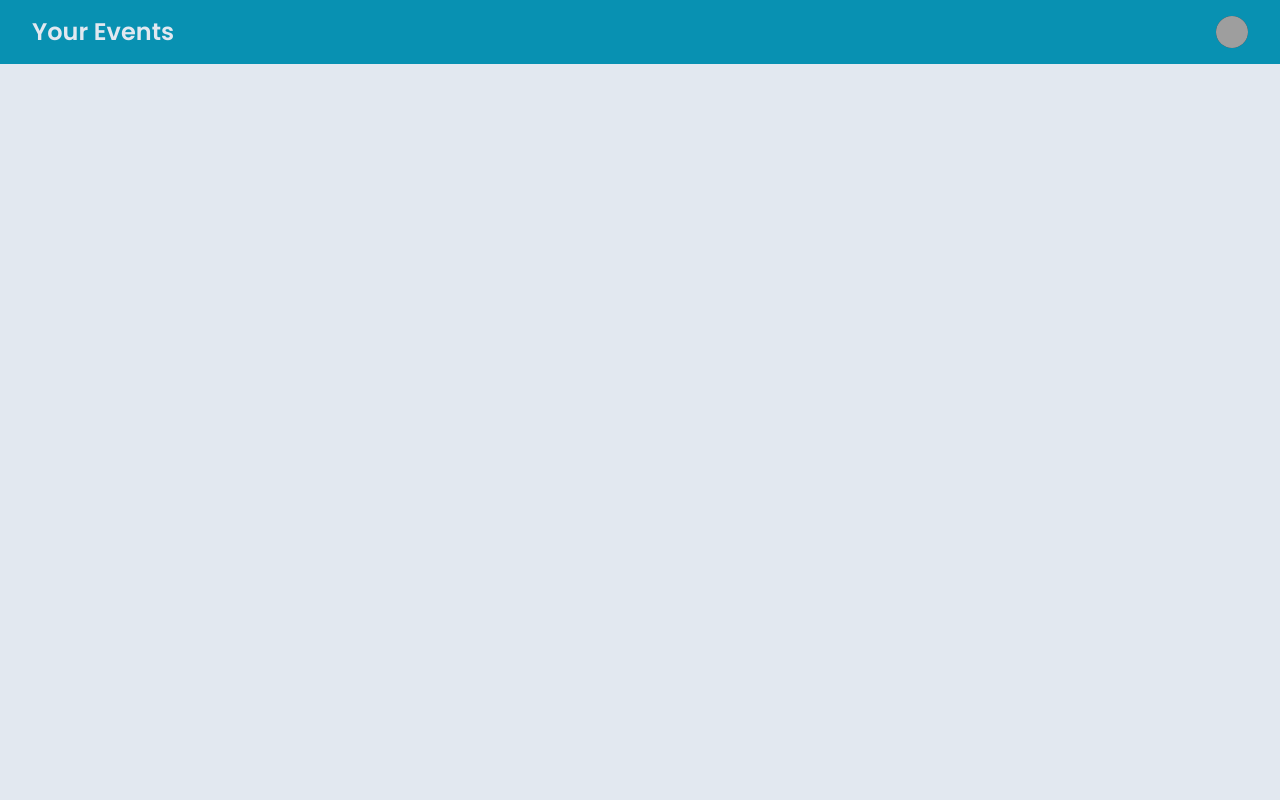
After one commit to Abdorithm/EventPlaza, a Flask app: template web_flask/templates/your_events.html in a window 1280 px wide. The commit adds this page. Run offline with Flask 3, Linux system fonts and the light colour scheme; the template is opened without the code that fills it, so the values that code supplies are empty; grey boxes are pictures that could not be loaded.

Commit message:
your events page

```diff
--- a/web_flask/routes.py
+++ b/web_flask/routes.py
@@ -19,7 +19,7 @@ def login():
     if form.validate_on_submit():
         if form.email.data == 'test@test.com' and form.password.data == 'passwd':
             flash('You are logged in!', 'success')
-            return redirect(url_for('dashboard'))
+            return redirect(url_for('events'))
         else:
             flash('Login unsuccessful, please check email and password', 'error')
     return render_template('log_in.html', form=form)
@@ -38,7 +38,7 @@ def signup():
 @app.route('/events', strict_slashes=False)
 def events():
     """ Renders the events' page """
-    return render_template('events.html')
+    return render_template('your_events.html')
 
 @app.route('/about', strict_slashes=False)
 def about():
--- a/web_flask/templates/landing.html
+++ b/web_flask/templates/landing.html
@@ -55,11 +55,6 @@
                 </a>
             </div>
             <div id="nav-container" class="flex items-center duration-200 nav-container-no gap-x-6">
-                <button class="nav-item hover:text-cyan-600 bg-transparent text-black py-1 px-3 rounded-full">
-                    <a href="{{ url_for('events') }}">
-                        Attend An Event
-                    </a>
-                </button>
                 <button class="nav-item hover:text-cyan-600 bg-transparent text-black py-1 px-3 rounded-full">
                     <a href="{{ url_for('login') }}">
                         Login For Organizers
--- a/web_flask/templates/log_in.html
+++ b/web_flask/templates/log_in.html
@@ -52,7 +52,9 @@
       <h2 class="mt-10 text-center text-2xl font-bold leading-9 tracking-tight text-slate-200">
         Log in to
         <span class="font-[Poppins] text-2xl" style="font-size: 600;font-style: italic;">
-          EventPlaza
+          <a href="{{ url_for ('landing') }}">
+            EventPlaza
+          </a>
         </span>
       </h2>
     </div>
--- a/web_flask/templates/sign_up.html
+++ b/web_flask/templates/sign_up.html
@@ -18,7 +18,9 @@
       <h2 class="mt-10 text-center text-2xl font-bold leading-9 tracking-tight text-slate-200">
         Sign up to
         <span class="font-[Poppins] text-2xl" style="font-size: 600;font-style: italic;">
-          EventPlaza
+          <a href="{{ url_for ('landing') }}">
+            EventPlaza
+          </a>
         </span>
       </h2>
     </div>
--- /dev/null
+++ b/web_flask/templates/your_events.html
@@ -0,0 +1,145 @@
+<!DOCTYPE html>
+<html lang="en">
+
+<head>
+    <meta charset="UTF-8">
+    <meta name="viewport" content="width=device-width, initial-scale=1.0">
+    <title>Dashboard</title>
+    <link rel="preconnect" href="https://fonts.googleapis.com">
+    <link rel="preconnect" href="https://fonts.gstatic.com" crossorigin>
+    <link href="https://fonts.googleapis.com/css2?family=Poppins:ital,wght@0,400;0,600;1,800&display=swap"
+        rel="stylesheet">
+    <link href="../static/styles/styles.css" rel="stylesheet">
+</head>
+
+<body class="font-[Poppins] bg-slate-200 h-screen">
+    {% with messages = get_flashed_messages(with_categories=true) %}
+    {% if messages %}
+    {% for category, message in messages %}
+    {% if category == "error" %}
+    <div id="flash-body" class="bg-fuchsia-600 text-slate-200 px-4 py-3 relative" role="alert">
+        <strong class="font-bold">
+            {{ message }}
+        </strong>
+        <span class="absolute top-0 bottom-0 right-0 px-4 py-3">
+            <svg id="close-flash" class="fill-current h-6 w-6 text-slate-200" role="button"
+                xmlns="http://www.w3.org/2000/svg" viewBox="0 0 20 20">
+                <title>Close</title>
+                <path
+                    d="M14.348 14.849a1.2 1.2 0 0 1-1.697 0L10 11.819l-2.651 3.029a1.2 1.2 0 1 1-1.697-1.697l2.758-3.15-2.759-3.152a1.2 1.2 0 1 1 1.697-1.697L10 8.183l2.651-3.031a1.2 1.2 0 1 1 1.697 1.697l-2.758 3.152 2.758 3.15a1.2 1.2 0 0 1 0 1.698z" />
+            </svg>
+        </span>
+    </div>
+    {% elif category == "success" %}
+    <div id="flash-body" class="bg-cyan-600 text-slate-200 px-4 py-3 relative" role="alert">
+        <strong class="font-bold">
+            {{ message }}
+        </strong>
+        <span class="absolute top-0 bottom-0 right-0 px-4 py-3">
+            <svg id="close-flash" class="fill-current h-6 w-6 text-slate-200" role="button"
+                xmlns="http://www.w3.org/2000/svg" viewBox="0 0 20 20">
+                <title>Close</title>
+                <path
+                    d="M14.348 14.849a1.2 1.2 0 0 1-1.697 0L10 11.819l-2.651 3.029a1.2 1.2 0 1 1-1.697-1.697l2.758-3.15-2.759-3.152a1.2 1.2 0 1 1 1.697-1.697L10 8.183l2.651-3.031a1.2 1.2 0 1 1 1.697 1.697l-2.758 3.152 2.758 3.15a1.2 1.2 0 0 1 0 1.698z" />
+            </svg>
+        </span>
+    </div>
+    {% endif %}
+    {% endfor %}
+    {% endif %}
+    {% endwith %}
+    <div class="min-h-full">
+        <nav class="bg-cyan-600">
+            <div class="mx-auto max-w-7xl px-4 sm:px-6 lg:px-8">
+                <div class="flex h-16 items-center justify-between">
+                    <div class="flex text-2xl text-slate-200 font-bold items-center">
+                        Your Events
+                    </div>
+                    <div class="hidden md:block">
+                        <div class="ml-4 flex items-center md:ml-6">
+                            <!-- Profile dropdown -->
+                            <div class="relative ml-3">
+                                <div>
+                                    <button type="button"
+                                        class="relative flex max-w-xs items-center rounded-full bg-cyan-950 text-sm focus:outline-none focus:ring-2 focus:ring-white focus:ring-offset-2 focus:ring-offset-gray-800"
+                                        id="user-menu-button" aria-expanded="false" aria-haspopup="true">
+                                        <span class="absolute -inset-1.5"></span>
+                                        <span class="sr-only">Open user menu</span>
+                                        <img class="h-8 w-8 rounded-full"
+                                            src="https://media-hbe1-1.cdn.whatsapp.net/v/t61.24694-24/307193280_188242393706580_723930854949145536_n.jpg?ccb=11-4&oh=01_AdS4zjGvmb0e6wp7b1v0zVYOkaHW4gFGY3H7jV33H1Iz5w&oe=65F87454&_nc_sid=e6ed6c&_nc_cat=101"
+                                            alt="">
+                                    </button>
+                                </div>
+                                <div id="user-profile-menu"
+                                    class="profile-menu-leave absolute right-0 z-10 mt-2 w-48 origin-top-right rounded-md bg-white py-1 shadow-lg ring-1 ring-black ring-opacity-5 focus:outline-none"
+                                    role="menu" aria-orientation="vertical" aria-labelledby="user-menu-button"
+                                    tabindex="-1">
+                                    <!-- Active: "bg-gray-100", Not Active: "" -->
+                                    <a href="#" class="block px-4 py-2 text-sm text-gray-900" role="menuitem"
+                                        tabindex="-1" id="user-menu-item-0">Your Profile</a>
+                                    <a href="#" class="block px-4 py-2 text-sm text-gray-900" role="menuitem"
+                                        tabindex="-1" id="user-menu-item-1">Settings</a>
+                                    <a href="{{ url_for('landing') }}" class="block px-4 py-2 text-sm text-gray-900"
+                                        role="menuitem" tabindex="-1" id="user-menu-item-2">Sign out</a>
+                                </div>
+                            </div>
+                        </div>
+                    </div>
+                    <div class="-mr-2 flex md:hidden">
+                        <!-- Mobile menu button -->
+                        <button id="mobile-menu-button" type="button"
+                            class="relative inline-flex items-center justify-center rounded-md bg-cyan-950 p-2 text-slate-200 hover:bg-cyan-800 hover:text-white focus:outline-none focus:ring-2 focus:ring-white focus:ring-offset-2 focus:ring-offset-gray-800"
+                            aria-controls="mobile-menu" aria-expanded="false">
+                            <span class="absolute -inset-0.5"></span>
+                            <span class="sr-only">Open main menu</span>
+                            <!-- Menu open: "hidden", Menu closed: "block" -->
+                            <svg class="menu-dash block h-6 w-6" fill="none" viewBox="0 0 24 24" stroke-width="1.5"
+                                stroke="currentColor" aria-hidden="true">
+                                <path stroke-linecap="round" stroke-linejoin="round"
+                                    d="M3.75 6.75h16.5M3.75 12h16.5m-16.5 5.25h16.5" />
+                            </svg>
+                            <!-- Menu open: "block", Menu closed: "hidden" -->
+                            <svg class="menu-dash hidden h-6 w-6" fill="none" viewBox="0 0 24 24" stroke-width="1.5"
+                                stroke="currentColor" aria-hidden="true">
+                                <path stroke-linecap="round" stroke-linejoin="round" d="M6 18L18 6M6 6l12 12" />
+                            </svg>
+                        </button>
+                    </div>
+                </div>
+            </div>
+
+            <!-- Mobile menu, show/hide based on menu state. -->
+            <div class="md:hidden hidden" id="mobile-menu">
+                <div class="border-t border-gray-700 pb-3 pt-4">
+                    <div class="flex items-center px-5">
+                        <div class="flex-shrink-0">
+                            <img class="h-10 w-10 rounded-full"
+                                src="https://media-hbe1-1.cdn.whatsapp.net/v/t61.24694-24/307193280_188242393706580_723930854949145536_n.jpg?ccb=11-4&oh=01_AdS4zjGvmb0e6wp7b1v0zVYOkaHW4gFGY3H7jV33H1Iz5w&oe=65F87454&_nc_sid=e6ed6c&_nc_cat=101"
+                                alt="">
+                        </div>
+                        <div class="ml-3">
+                            <div class="text-base font-medium leading-none text-white">Abdo Magdi</div>
+                            <div class="text-sm font-medium leading-none text-slate-200">abdo@example.com</div>
+                        </div>
+                    </div>
+                    <div class="mt-3 space-y-1 px-2">
+                        <a href="#"
+                            class="block rounded-md px-3 py-2 text-base font-medium text-slate-200 hover:bg-cyan-800 hover:text-white">Your
+                            Profile</a>
+                        <a href="#"
+                            class="block rounded-md px-3 py-2 text-base font-medium text-slate-200 hover:bg-cyan-800 hover:text-white">Settings</a>
+                        <a href="{{ url_for('landing') }}"
+                            class="block rounded-md px-3 py-2 text-base font-medium text-slate-200 hover:bg-cyan-800 hover:text-white">Sign
+                            out</a>
+                    </div>
+                </div>
+            </div>
+        </nav>
+        <main>
+            <div class="mx-auto max-w-7xl py-6 sm:px-6 lg:px-8">
+                <!-- Content goes here -->
+            </div>
+        </main>
+    </div>
+    <script src="../static/js/app.js"></script>
+</body>
```
